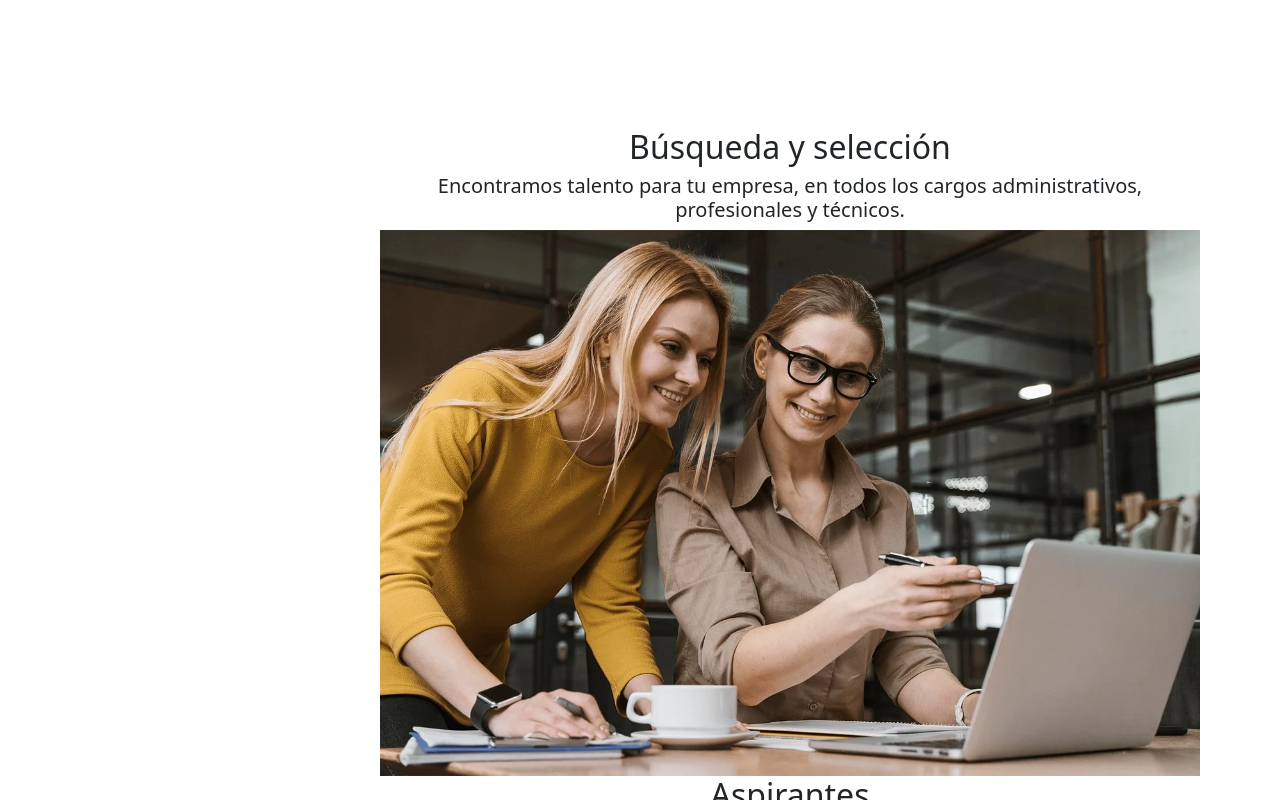
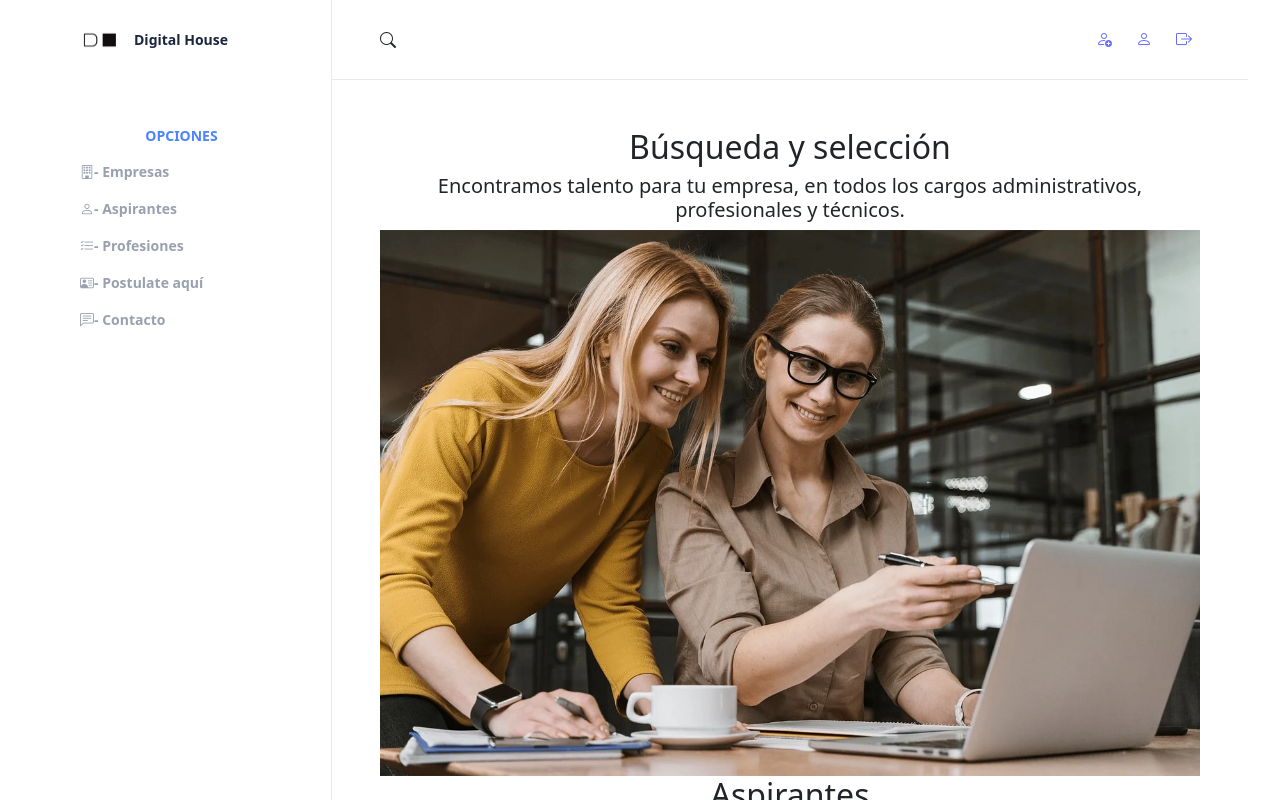
Before and after one commit to JuanJoseVillalobos/grupo21_challenge, a React (Vite) app in the folder client/mi-proyecto/: page / in a window 1280 px wide. Built offline with nearby package versions, Linux system fonts and the light colour scheme.

Commit message:
odio las media querys

```diff
--- a/client/mi-proyecto/package.json
+++ b/client/mi-proyecto/package.json
@@ -10,6 +10,7 @@
     "preview": "vite preview"
   },
   "dependencies": {
+    "bootstrap": "^5.3.2",
     "react": "^18.2.0",
     "react-dom": "^18.2.0"
   },
--- a/client/mi-proyecto/src/App.jsx
+++ b/client/mi-proyecto/src/App.jsx
@@ -1,8 +1,6 @@
 import './assets/css/App.css'
 import Centro from './components/Centro'
 import CajaCostado from './components/CajaCostado'
-import Inicio from './components/Inicio'
-import Prueba from './components/prueba'
 import NavBar from './components/NavBar'
 
 function App() {
@@ -10,6 +8,8 @@ function App() {
     <>
 
       <div className="dashboard">
+        <NavBar/>
+        <CajaCostado/>
         <main className="content-wrap">
           <Centro/>
         </main>
--- a/client/mi-proyecto/src/components/Prueba.jsx
+++ /dev/null
@@ -1,19 +0,0 @@
-import React from "react";
-
-function Prueba(){
-    return(
-        <header className="menu-wrap">
-				<figure className="user">
-					<div className="user-avatar">
-						<img src="./src/assets/images/logo-dh.png" alt="Logo Digital House	" />
-					</div>
-					<figcaption>
-						Digital House
-					</figcaption>
-				</figure>
-				<h3>Opciones</h3>
-        </header>
-    )
-}
-
-export default Prueba
--- a/client/mi-proyecto/src/components/cajaCostado.jsx
+++ b/client/mi-proyecto/src/components/cajaCostado.jsx
@@ -19,13 +19,13 @@ function CajaCostado() {
 						<ul>
 							<li>
 								<a href="#">
-									<i className="bi bi-building" style="font-size: 1.2rem; color: cornflowerblue;"/>
+									<i className="bi bi-building" />
 									- Empresas
 								</a>
 							</li>
 							<li>
 								<a href="#">
-									<i className="bi bi-person" style="font-size: 1.2rem; color: cornflowerblue;"/>
+									<i className="bi bi-person" />
 									- Aspirantes
 								</a>
 							</li>
@@ -37,7 +37,7 @@ function CajaCostado() {
 							</li>
 							<li>
 								<a href="#">
-									<i className="bi bi-person-vcard" style="font-size: 1.2rem; color: cornflowerblue;"/>
+									<i className="bi bi-person-vcard"/>
 									- Postulate aquí
 								</a>
 							</li>
--- a/client/mi-proyecto/src/components/navBar.jsx
+++ b/client/mi-proyecto/src/components/navBar.jsx
@@ -6,22 +6,22 @@ function NavBar() {
 			<section className="search-wrap">
 				<div className="search">
 					<label for="search">
-						<i className="bi bi-search" style="font-size: 1.5rem; color: cornflowerblue;"/>
+						<i className="bi bi-search"/>
 						<input type="text" id="search" />
 					</label>
 				</div>
 
 				<div className="user-actions">
 					<button>
-						<a href="#"><i className="bi bi-person-add" style="font-size: 1.5rem; color: cornflowerblue;"/></a>
+						<a href="#"><i className="bi bi-person-add"/></a>
 					</button>
 					<button>
 						<a href="#"><i className="bi bi-person"
-							style="font-size: 1.5rem; color: cornflowerblue;"/></a>
+							/></a>
 					</button>
 					<button>
 						<a href="#"><i className="bi bi-box-arrow-right"
-							style="font-size: 1.5rem; color: cornflowerblue;"/></a>
+							/></a>
 					</button>
 				</div>
 			</section>
```
Also changed, not shown: client/mi-proyecto/src/components/Todo.jsx (deleted, +0 -14 lines), 1 other file (tests, documents, lock files or other folders).
